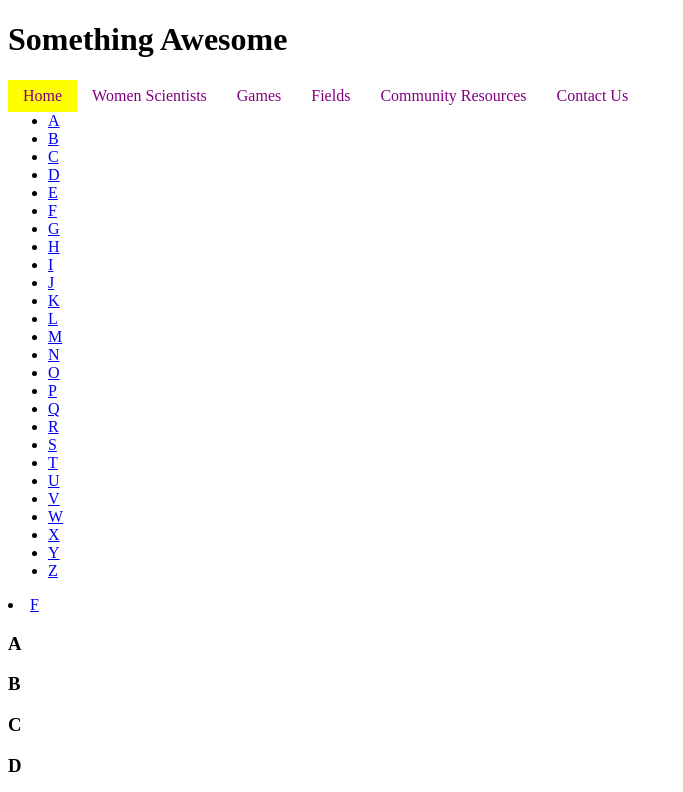
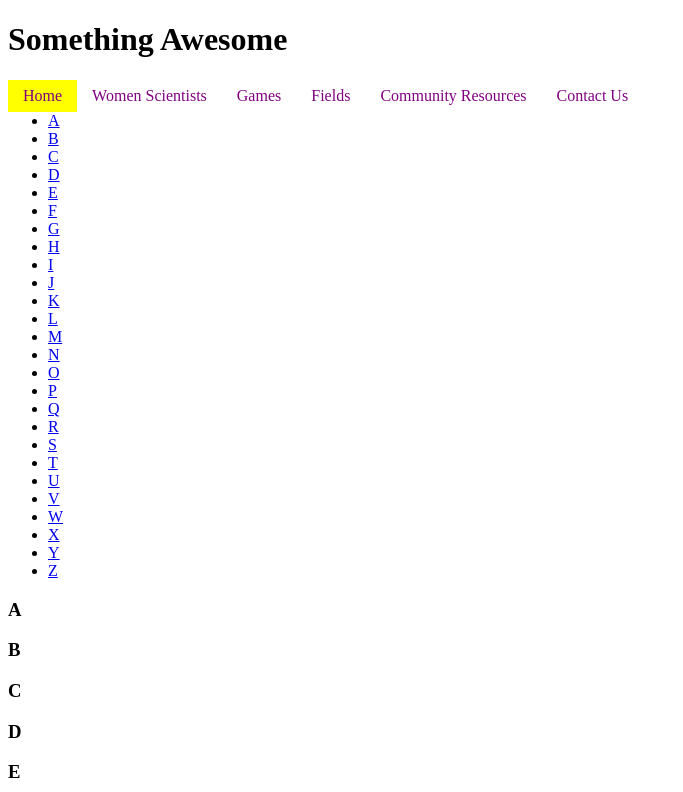
Before and after one commit to cul-it/4h-career-2017, a plain HTML site: page website/index.html in a window 1280 px wide. Shown: the top 792 px of the page, without its empty margins (0-683 px from the left). Drawn offline with Linux system fonts and the light colour scheme.

Commit message:
javascript

```diff
--- a/website/index.html
+++ b/website/index.html
@@ -129,7 +129,6 @@ document.write("</ul>");
 
 </script>
 
-      <li><a href="#alpha-f">F</a></li>
 
     <h3 id="alpha-a">A</h3>
     <h3 id="alpha-b">B</h3>
```
